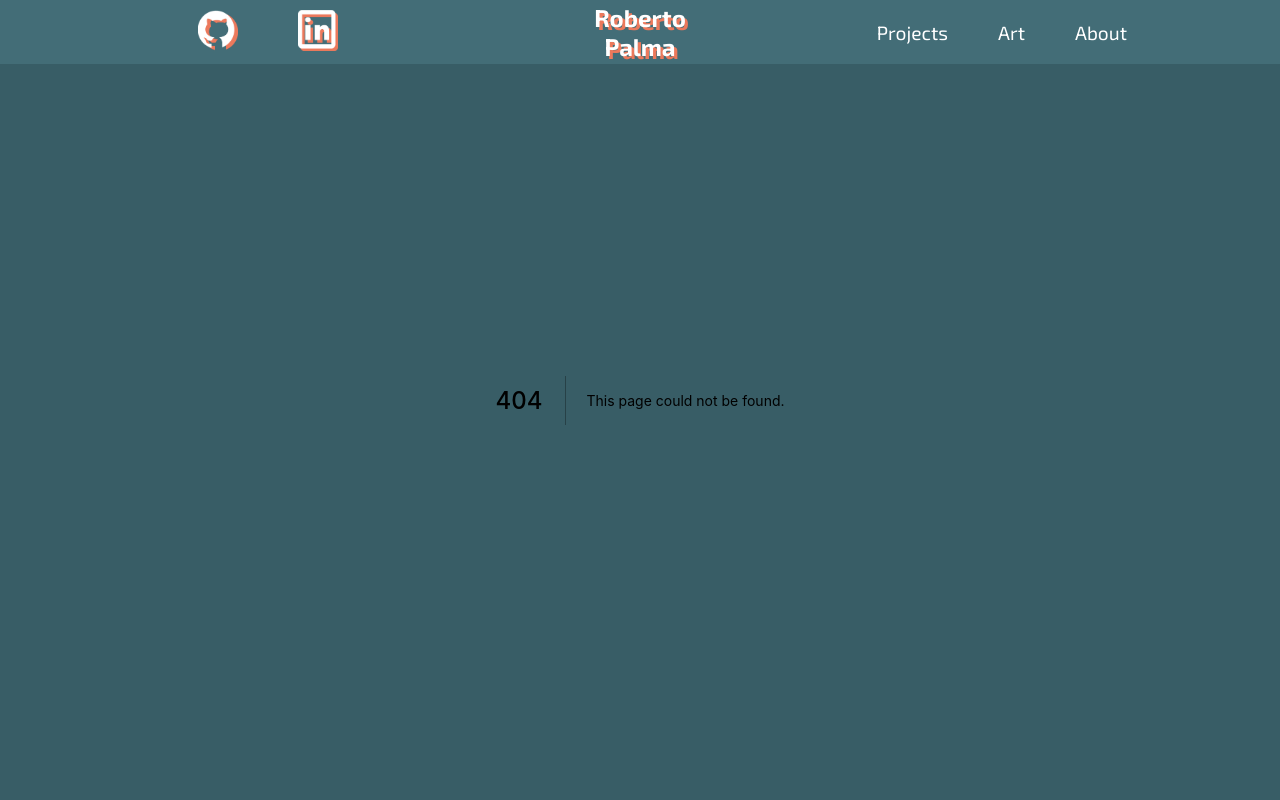
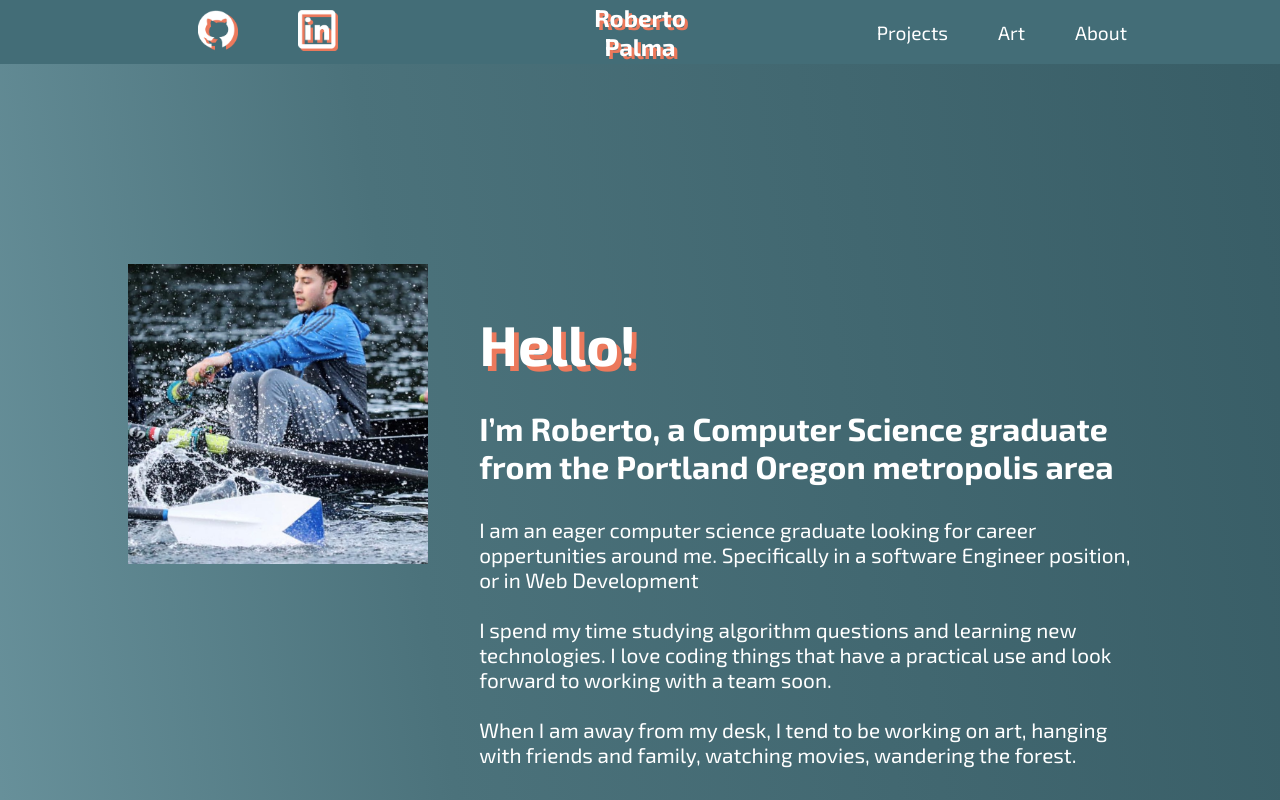
Before and after one commit to kneetoe/robertoepalma.com, a Next.js app: page /about in a window 1280 px wide. Before the commit this address had no page. Shown: the top 800 px of the page. Built offline with nearby package versions, Linux system fonts and the light colour scheme.

Commit message:
Starting about page

```diff
--- /dev/null
+++ b/pages/about.js
@@ -0,0 +1,43 @@
+import React from 'react'
+import aboutStyle from '/styles/About.module.scss'
+import Meta from '../components/Meta'
+
+
+const about = () => {
+  return (
+    <>
+    <div className={aboutStyle.pageBody}>
+
+    <Meta title='MindBot Application' />
+
+
+    <div className={aboutStyle.tBlock}>
+
+
+        <div className={aboutStyle.tContainer}>
+            <img src='/images/rowingme.jpg'></img>
+            <div className={aboutStyle.tText}>
+                <h2>Hello!</h2>
+
+                <div className={aboutStyle.subtitle}>
+                    <p>I’m Roberto, a Computer Science graduate from the Portland Oregon metropolis area</p>
+                </div>
+                <div className={aboutStyle.paragraph}>
+                    <p>I am an eager computer science graduate looking for career oppertunities around me. Specifically in a software Engineer position, or in Web Development
+
+                    <br/><br/>I spend my time studying algorithm questions and learning new technologies. I love coding things that have a practical use and look forward to working with a team soon.
+
+                    <br/><br/>When I am away from my desk, I tend to be working on art, hanging with friends and family, watching movies, wandering the forest.</p>
+                </div>
+            </div>
+
+
+        </div>
+    </div>
+</div>
+
+    </>
+  )
+}
+
+export default about
--- /dev/null
+++ b/styles/About.module.scss
@@ -0,0 +1,88 @@
+
+.pageBody{
+    position: relative;
+    margin-top: 4rem;
+    background-color: #385D66;
+
+
+    width: 100%;
+    font-family: 'Exo 2';
+    flex-direction: column;
+    display: block;
+    align-items: center;
+    // background: rgb(56,93,102);
+
+    .tBlock {
+        display: block;
+        height: 1050px;
+        background: rgb(56,93,102);
+        background: linear-gradient(262deg, rgba(56,93,102,1) 0%, rgba(75,114,123,1) 65%, rgba(106,147,157,1) 100%);
+        margin-bottom: 38em;
+        padding: 0 0 6em;
+
+        .tContainer{
+            display: flex;
+            margin: 0 auto;
+            max-width: 1556px;
+            justify-content: space-around;
+            padding-top: 200px;
+
+
+
+            img {
+                height: 500px;
+            }
+
+
+            .tText {
+                margin-left: 5%;
+                display: block;
+
+
+
+                .subtitle {
+                    color:#fff;
+                    font-weight: 600;
+                    font-size: 2rem;
+
+                }
+
+
+                h2 {
+                    font-size: 3.5rem;
+                    color:#fff;
+                    text-shadow: 0.3rem 0.3rem 0px #EC795C;
+                    margin-bottom:20px;
+                }
+                .paragraph p {
+                    color: #fff;
+                    font-size: 1.3rem;
+                }
+
+            }
+        }
+
+    }
+
+
+}
+
+
+@media screen and (max-width:1280px) {
+    .pageBody {
+        .tBlock {
+            .tContainer {
+
+                max-width: auto;
+                width: 80%;
+
+                img {
+                    height: 300px;
+                }
+
+            }
+        }
+    }
+
+
+}
--- /dev/null
+++ b/styles/Tree.module.scss
@@ -0,0 +1,138 @@
+*,
+*:before,
+*:after {
+  -webkit-box-sizing: border-box;
+  -moz-box-sizing: border-box;
+  box-sizing: border-box;
+}
+
+* {
+  position: relative;
+  margin: 0;
+  padding: 0;
+
+  border: 0 none;
+
+/*   -webkit-transition: all ease .4s;
+  -moz-transition: all ease .4s;
+    transition: all ease .4s; */
+}
+
+html,
+body {
+  width: 100%;
+  height: 100%;
+
+  background: #385D66;
+
+  font-family: 'Fjalla One', sans-serif;
+  font-size: 18px;
+}
+
+
+.tree {
+
+  margin: 20px auto;
+  width: 600px;
+  min-height: auto;
+}
+
+.tree ul {
+  position: relative;
+  padding-top: 20px;
+}
+
+.tree li {
+  position: relative;
+  padding: 20px 3px 0 3px;
+  float: left;
+
+  text-align: center;
+  list-style-type: none;
+
+}
+
+.tree li::before, .tree li::after{
+  content: '';
+  position: absolute;
+  top: 0;
+  right: 50%;
+  width: 50%;
+  height: 20px;
+  border-top: 1px solid #fff;
+
+}
+
+.tree li::after{
+  left: 50%;
+  right: auto;
+
+  border-left: 1px solid #fff;
+
+}
+
+.tree li:only-child::after, .tree li:only-child::before {
+  content: '';
+  display: none;
+
+}
+
+.tree li:only-child{ padding-top: 0;}
+.tree li:first-child::before, .tree li:last-child::after{
+  border: 0 none;
+
+}
+
+.tree li:last-child::before{
+  border-right: 1px solid #fff;
+  border-radius: 0 5px 0 0;
+
+}
+
+.tree li:first-child::after{
+    border-radius: 5px 0 0 0;
+}
+.tree ul ul::before{
+  content: '';
+  position: absolute; top: 0; left: 50%;
+  border-left: 1px solid #fff;
+  width: 0;
+  height: 20px;
+
+}
+
+.tree li a{
+  display: inline-block;
+  padding: 5px 10px;
+
+  border-radius: 5px;
+  border: 1px solid #DFE0C0;
+
+  text-decoration: none;
+  text-transform: none;
+  color: #fff;
+  font-family: 'Exo 2';
+  font-size: 15px;
+  background-color: #528F7B;
+    -webkit-transition: all ease .4s;
+  -moz-transition: all ease .4s;
+    transition: all ease .4s;
+}
+
+.tree li a:hover, .tree li a:hover+ul li a {
+  color: #fff;
+  background: #EC795C;
+  border: 1px solid #fff;
+  -webkit-transition: all ease .4s;
+  -moz-transition: all ease .4s;
+    transition: all ease .4s;
+}
+
+.tree li a:hover+ul li::after,
+.tree li a:hover+ul li::before,
+.tree li a:hover+ul::before,
+.tree li a:hover+ul ul::before{
+  content: '';
+  border-color: #F1BF60;
+
+}
```
Also changed, not shown: public/images/rowingme.jpg (added).
